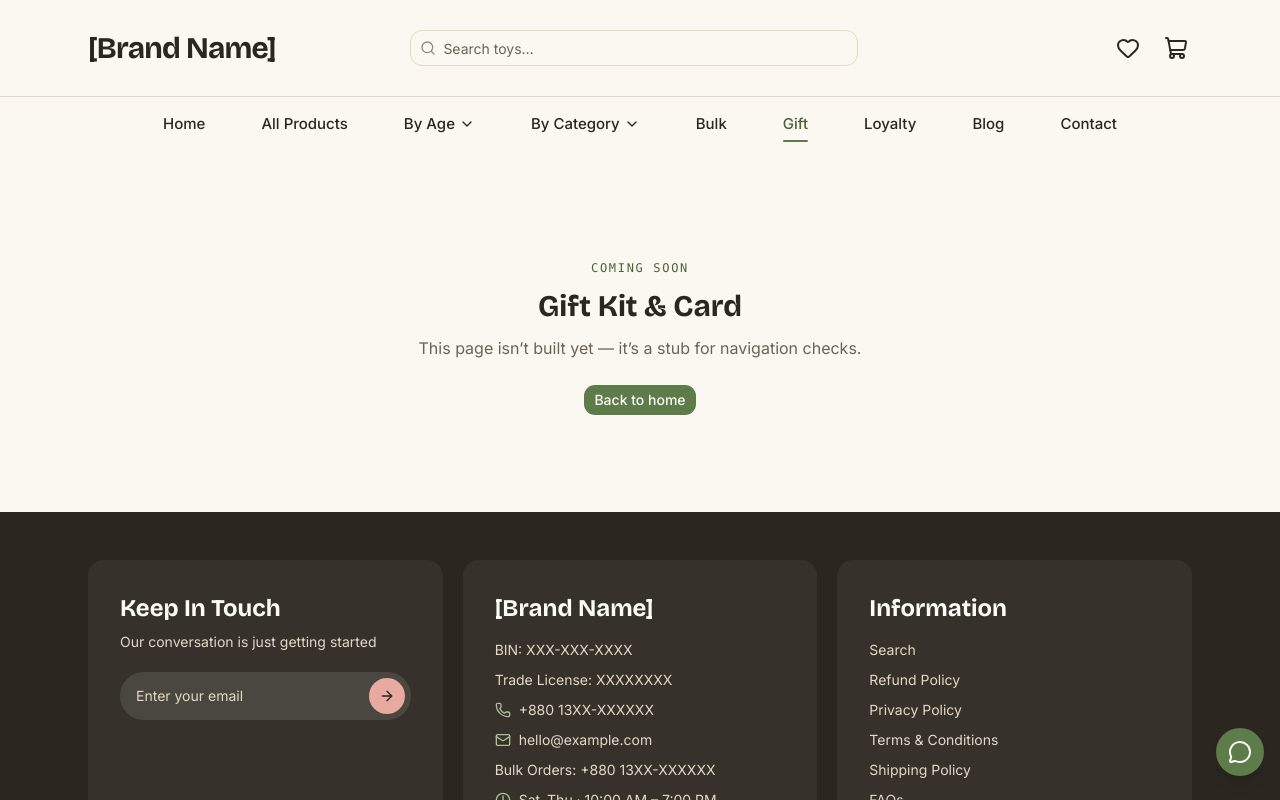
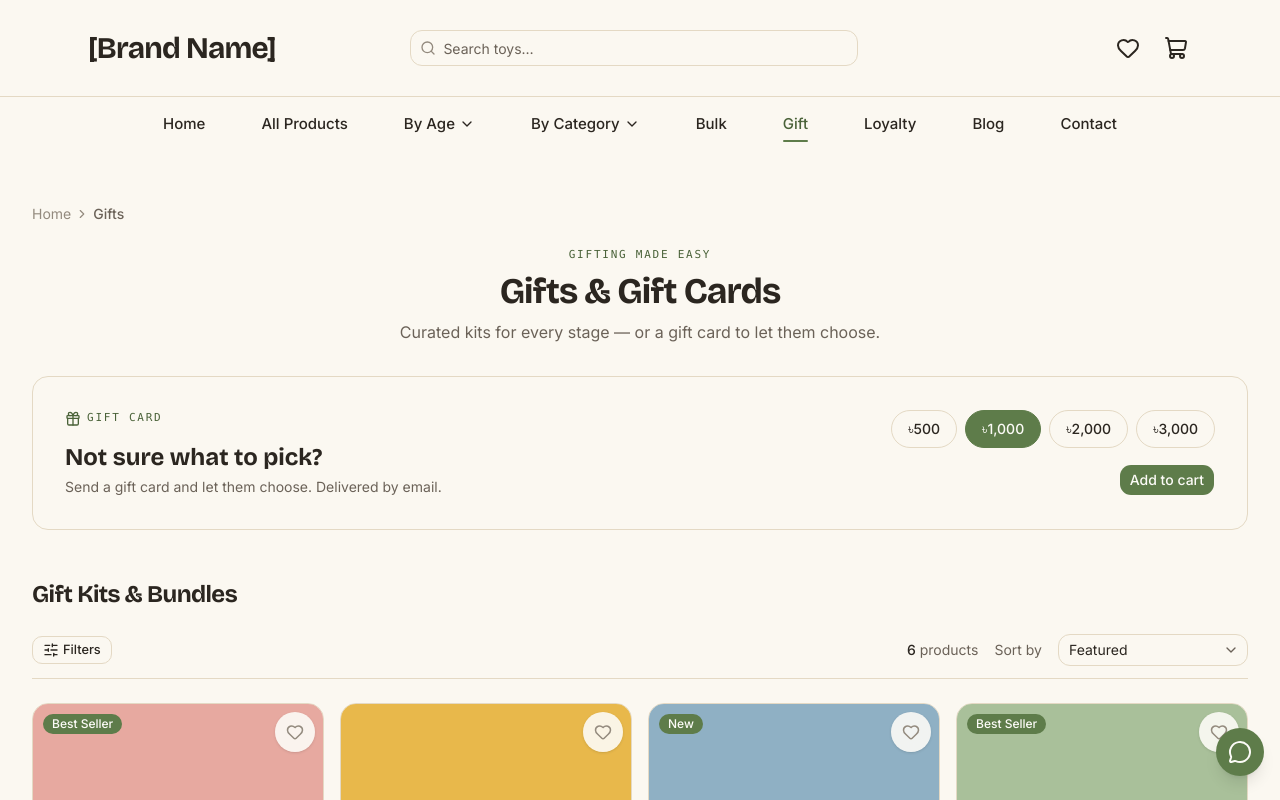
Before and after one commit to nabid-ahamed/montessori-toy-store, a Next.js app: page /gift in a window 1280 px wide. Shown: the top 800 px of the page. Built offline with nearby package versions, Linux system fonts and the light colour scheme.

Commit message:
feat(gift): implement GiftView and GiftCardBlock components for enhanced gifting experience

```diff
--- a/src/app/gift/page.tsx
+++ b/src/app/gift/page.tsx
@@ -1,5 +1,13 @@
-import { StubPage } from "@/components/stub-page";
+import type { Metadata } from "next";
+import { GiftView } from "@/components/gift/gift-view";
+import { BRAND_NAME } from "@/lib/config";
+
+export const metadata: Metadata = {
+  title: `Gifts & Gift Cards — ${BRAND_NAME}`,
+  description:
+    "Curated gift kits and gift cards — handmade, non-toxic wooden toys for ages 0–3.",
+};
 
 export default function Page() {
-  return <StubPage title="Gift Kit & Card" />;
+  return <GiftView />;
 }
--- /dev/null
+++ b/src/components/gift/gift-card-block.tsx
@@ -0,0 +1,80 @@
+"use client";
+
+import { useState } from "react";
+import { toast } from "sonner";
+import { Check, Gift } from "lucide-react";
+import { Button } from "@/components/ui/button";
+import { useCart } from "@/lib/cart/cart-context";
+import { giftCardAmounts } from "@/lib/mock/gifts";
+import { formatTk } from "@/lib/format";
+import { cn } from "@/lib/utils";
+
+/**
+ * Gift card block: pick a preset amount, add the matching denomination product
+ * (gift-card-<amount>) to the real cart. The add locks per denomination via the
+ * existing cart membership check; picking another amount re-enables it.
+ */
+export function GiftCardBlock() {
+  const { items, addItem } = useCart();
+  const [selected, setSelected] = useState<number>(1000);
+  const slug = `gift-card-${selected}`;
+  const inCart = items.some((it) => it.product.slug === slug);
+
+  const onAdd = () => {
+    addItem(slug);
+    toast.success("Gift Card added", { description: formatTk(selected) });
+  };
+
+  return (
+    <section className="overflow-hidden rounded-2xl border border-cream-300 bg-card">
+      <div className="flex flex-col gap-6 p-6 sm:flex-row sm:items-center sm:justify-between sm:p-8">
+        {/* copy */}
+        <div className="max-w-sm">
+          <span className="inline-flex items-center gap-1.5 font-mono text-[11px] uppercase tracking-[0.16em] text-neem-deep">
+            <Gift className="size-4" />
+            Gift Card
+          </span>
+          <h2 className="mt-2 font-display text-xl font-bold text-ink sm:text-2xl">
+            Not sure what to pick?
+          </h2>
+          <p className="mt-1 text-sm text-ink-muted">
+            Send a gift card and let them choose. Delivered by email.
+          </p>
+        </div>
+
+        {/* amount + add */}
+        <div className="sm:text-right">
+          <div className="flex flex-wrap gap-2 sm:justify-end">
+            {giftCardAmounts.map((amount) => (
+              <button
+                key={amount}
+                type="button"
+                onClick={() => setSelected(amount)}
+                aria-pressed={selected === amount}
+                className={cn(
+                  "rounded-full border px-4 py-2 text-sm font-medium transition-colors",
+                  selected === amount
+                    ? "border-neem bg-neem text-paper"
+                    : "border-cream-300 text-ink hover:border-neem",
+                )}
+              >
+                {formatTk(amount)}
+              </button>
+            ))}
+          </div>
+          <Button
+            onClick={onAdd}
+            disabled={inCart}
+            className={cn(
+              "mt-4 w-full sm:w-auto",
+              inCart && "bg-neem-deep disabled:opacity-100",
+            )}
+          >
+            {inCart ? <Check className="size-4" /> : null}
+            {inCart ? "Added" : "Add to cart"}
+          </Button>
+        </div>
+      </div>
+    </section>
+  );
+}
--- /dev/null
+++ b/src/components/gift/gift-view.tsx
@@ -0,0 +1,51 @@
+import Link from "next/link";
+import { ChevronRight } from "lucide-react";
+import { ProductGrid } from "@/components/collection/product-grid";
+import { GiftCardBlock } from "@/components/gift/gift-card-block";
+import { giftKits } from "@/lib/mock/gifts";
+
+export function GiftView() {
+  return (
+    <main className="mx-auto w-full max-w-6xl flex-1 px-4 py-8 sm:px-6 sm:py-10 lg:max-w-[90rem] lg:px-8">
+      {/* breadcrumb */}
+      <nav
+        aria-label="Breadcrumb"
+        className="flex items-center gap-1 text-sm text-ink-soft"
+      >
+        <Link href="/" className="hover:text-ink">
+          Home
+        </Link>
+        <ChevronRight className="size-3.5" />
+        <span className="font-medium text-ink-muted">Gifts</span>
+      </nav>
+
+      {/* intro */}
+      <header className="mt-4 text-center">
+        <span className="font-mono text-[11px] uppercase tracking-[0.16em] text-neem-deep">
+          Gifting made easy
+        </span>
+        <h1 className="mt-2 font-display text-3xl font-bold tracking-tight text-ink sm:text-4xl">
+          Gifts &amp; Gift Cards
+        </h1>
+        <p className="mt-2 text-ink-muted">
+          Curated kits for every stage — or a gift card to let them choose.
+        </p>
+      </header>
+
+      {/* gift card block */}
+      <div className="mt-8">
+        <GiftCardBlock />
+      </div>
+
+      {/* gift kits grid */}
+      <section className="mt-12">
+        <h2 className="font-display text-2xl font-bold tracking-tight text-ink">
+          Gift Kits &amp; Bundles
+        </h2>
+        <div className="mt-6">
+          <ProductGrid products={giftKits} />
+        </div>
+      </section>
+    </main>
+  );
+}
--- a/src/components/product/product-card.tsx
+++ b/src/components/product/product-card.tsx
@@ -90,6 +90,13 @@ export function ProductCard({ product }: { product: Product }) {
           <span className="text-xs text-ink-soft">({product.reviewCount})</span>
         </div>
 
+        {/* gift-kit "what's inside" — only rendered for products that have it */}
+        {product.kitContents?.length ? (
+          <p className="mt-1.5 line-clamp-1 text-xs text-ink-soft">
+            Includes: {product.kitContents.join(" · ")}
+          </p>
+        ) : null}
+
         {/* variant swatches */}
         {product.variants?.length ? (
           <div className="mt-2 flex items-center gap-1.5">
```
